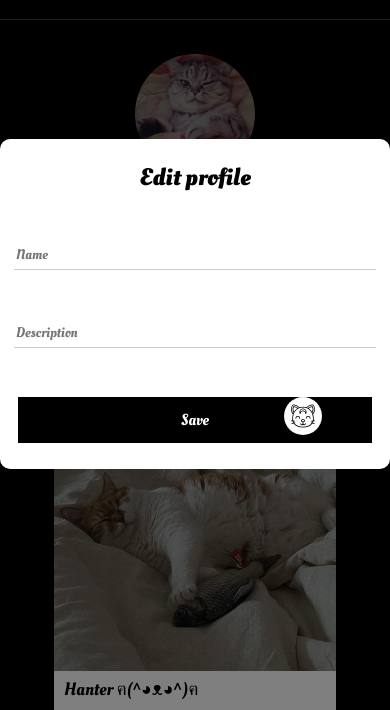
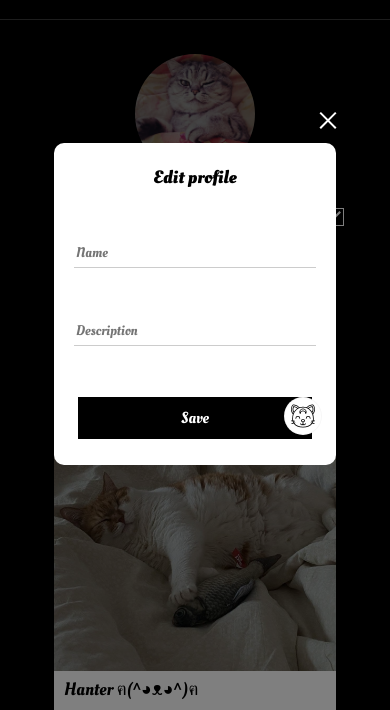
Before and after one commit to AnaFrost/High-paw-gallery, a plain HTML site: page index.html in a window 390 px wide. Both pictures are taken after a click on the button 335 px from the left and 335 px from the top of the page. Shown: the part 118-828 px from the top of the page. Drawn offline with Linux system fonts and the light colour scheme.

Commit message:
improvement(popup): added media request for mobile screen

```diff
--- a/blocks/content/popup/close-btn.css
+++ b/blocks/content/popup/close-btn.css
@@ -19,3 +19,10 @@
 	opacity: 0.6;
 	transition: 0.3s opacity ease-in;
 }
+
+@media (max-width: 600px) {
+	.close-btn {
+		top: -40px;
+		right: -8px;
+	}
+}
--- a/blocks/content/popup/input.css
+++ b/blocks/content/popup/input.css
@@ -8,3 +8,10 @@
 	border-bottom: 1px solid rgba(0, 0, 0, 0.2);
 	outline: none;
 }
+
+@media (max-width: 600px) {
+	.input {
+		width: 238px;
+		height: 27px;
+	}
+}
--- a/blocks/content/popup/popup__container.css
+++ b/blocks/content/popup/popup__container.css
@@ -13,3 +13,10 @@
 	height: 330px;
 	border-radius: 10px;
 }
+
+@media (max-width: 600px) {
+	.popup__container {
+		width: 282px;
+		height: 322px;
+	}
+}
--- a/blocks/content/popup/popup__save-btn.css
+++ b/blocks/content/popup/popup__save-btn.css
@@ -14,3 +14,10 @@
 	background-color: #fff;
 	transition: 0.3s all ease-in;
 }
+
+@media (max-width: 600px) {
+	.popup__save-btn {
+		width: 238px;
+		height: 46px;
+	}
+}
--- a/blocks/content/popup/popup__title.css
+++ b/blocks/content/popup/popup__title.css
@@ -3,3 +3,10 @@
 	font-size: 24px;
 	line-height: 30px;
 }
+
+@media (max-width: 600px) {
+	.popup__title {
+		font-size: 18px;
+		line-height: 22px;
+	}
+}
```
